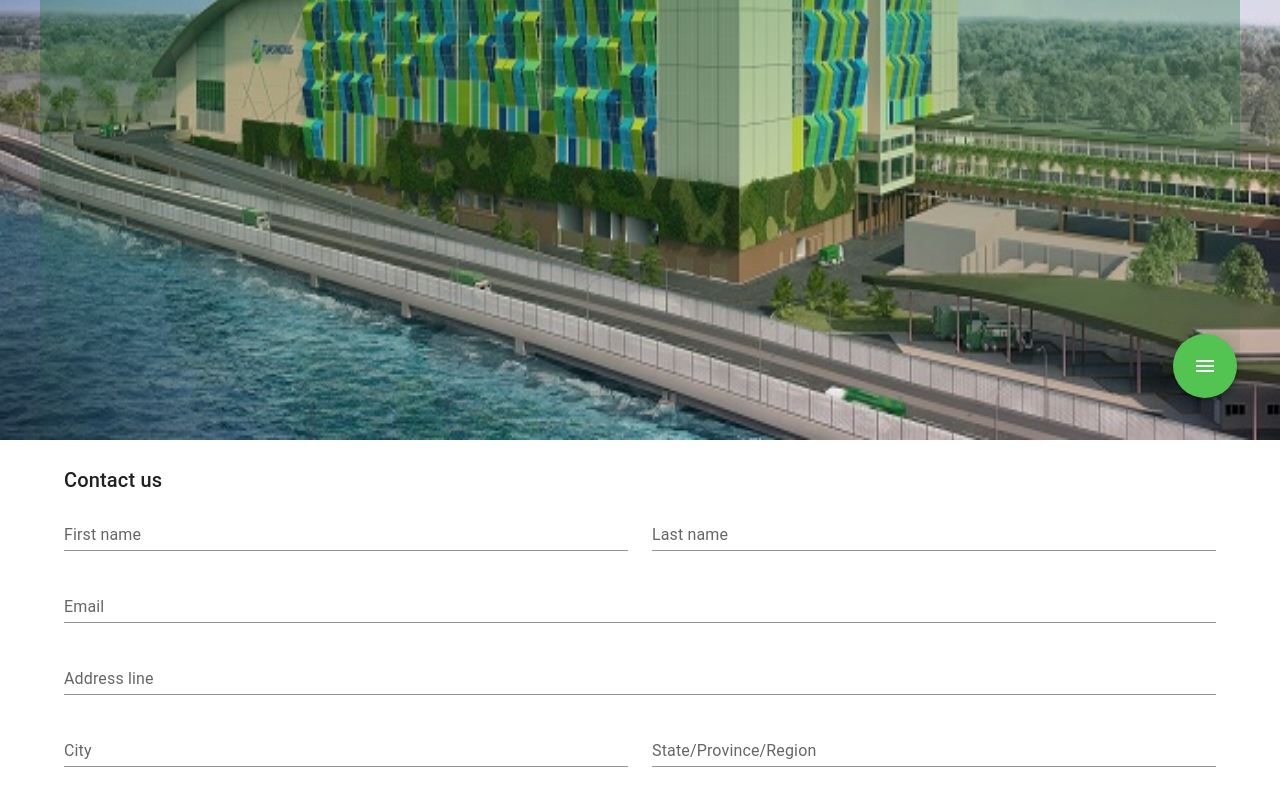
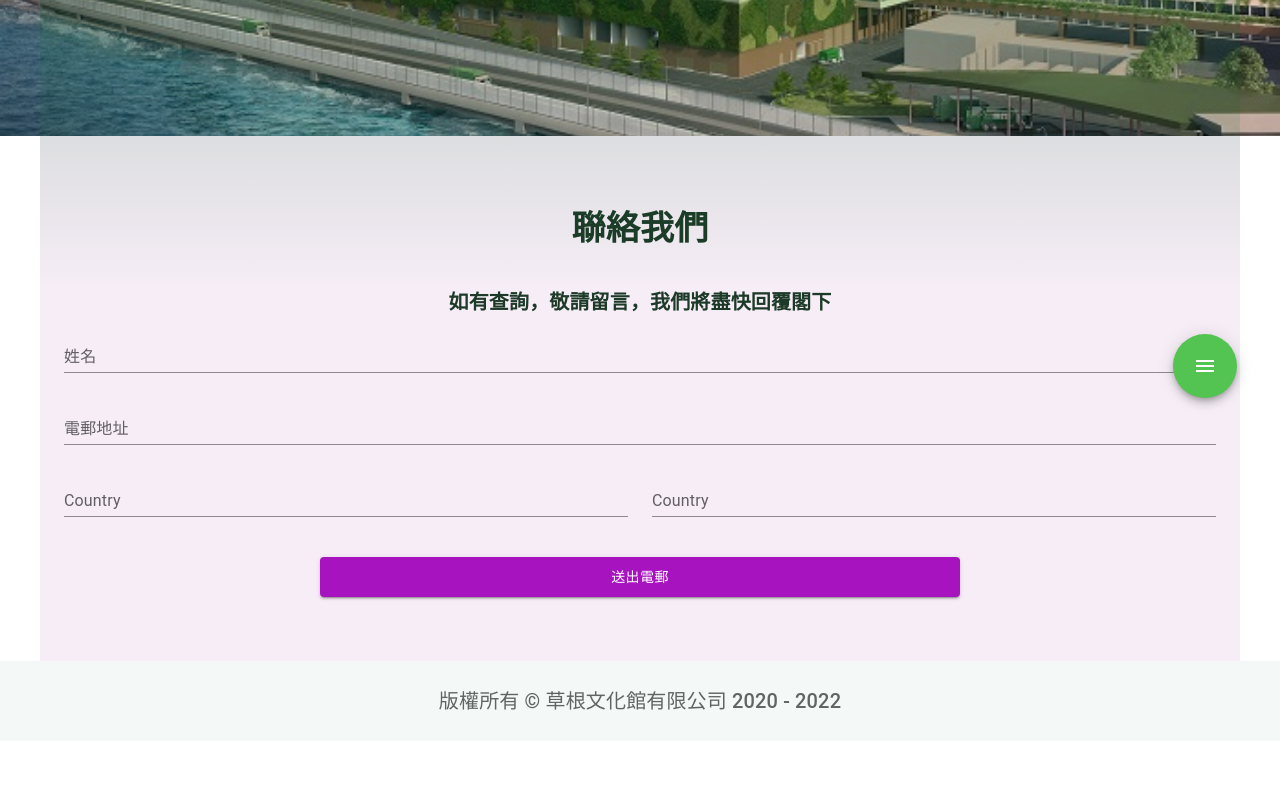
Before and after one commit to burkaslarry/gchhk_website_v2, a Next.js app: page / in a window 1280 px wide. Shown: the part 360-1160 px from the top of the page. After the commit the page ends 1101 px from the top, so only its background shows below. Built offline with nearby package versions, Linux system fonts and the light colour scheme.

Commit message:
feat: contact us styling

```diff
--- a/components/ui/ContactForm.jsx
+++ b/components/ui/ContactForm.jsx
@@ -5,6 +5,19 @@ import { FormHelperText, Typography } from "@mui/material";
 import CheckCircleIcon from "@mui/icons-material/CheckCircle";
 import { green } from "@mui/material/colors";
 import { useForm } from "react-hook-form";
+
+const inputFillChecking = {
+  titleName: "姓名",
+  titleEmail: "電郵地址",
+  titleDonate: "捐款事宜",
+  titleGeneral: "一般查詢",
+  titleContent: "內容",
+  titleColor: "#1C3A27",
+  nonEmptyMessage: "必須填寫",
+  placeholder: "請填寫",
+  max40: "最多填40字母",
+  invalidEmail: "必須符合電郵地址格式，如 sjkelvin23@gmail.com",
+};
 
 const ContactForm = () => {
   const {
@@ -29,17 +42,21 @@ const ContactForm = () => {
   return (
     <form onSubmit={handleSubmit(onSubmit)}>
       <Grid container spacing={3}>
-        <Grid item xs={12} sm={6}>
+        <Grid item xs={12}>
           <TextField
             {...register("firstName", {
-              required: { value: true, message: "Field is required" },
+              required: {
+                value: true,
+                message: inputFillChecking.nonEmptyMessage,
+              },
               maxLength: {
-                value: 20,
-                message: "exceeded the limit of 20 characters",
+                value: 40,
+                message: inputFillChecking.max40,
               },
             })}
             id="firstName"
-            label="First name"
+            placeholder={inputFillChecking.placeholder}
+            label={inputFillChecking.titleName}
             fullWidth
             autoComplete="given-name"
             variant="standard"
@@ -49,38 +66,21 @@ const ContactForm = () => {
             <FormHelperText error>{errors.firstName?.message}</FormHelperText>
           )}
         </Grid>
-        <Grid item xs={12} sm={6}>
-          <TextField
-            {...register("lastName", {
-              required: { value: true, message: "Field is required" },
-              maxLength: {
-                value: 20,
-                message: "exceeded the limit of 20 characters",
-              },
-            })}
-            id="lastName"
-            label="Last name"
-            fullWidth
-            autoComplete="family-name"
-            variant="standard"
-            error={!!errors.lastName}
-          />
-          {errors.lastName && (
-            <FormHelperText error>{errors.lastName?.message}</FormHelperText>
-          )}
-        </Grid>
 
         <Grid item xs={12}>
           <TextField
             {...register("email", {
-              required: { value: true, message: "Field is required" },
+              required: {
+                value: true,
+                message: inputFillChecking.nonEmptyMessage,
+              },
               pattern: {
                 value: /^[A-Z0-9._%+-]+@[A-Z0-9.-]+\.[A-Z]{2,}$/i,
-                message: "invalid email address",
+                message: inputFillChecking.invalidEmail,
               },
             })}
             id="email"
-            label="Email"
+            label={inputFillChecking.titleEmail}
             fullWidth
             autoComplete="email"
             variant="standard"
@@ -88,54 +88,6 @@ const ContactForm = () => {
           />
           {errors.email && (
             <FormHelperText error>{errors.email?.message}</FormHelperText>
-          )}
-        </Grid>
-        <Grid item xs={12}>
-          <TextField
-            {...register("address", {
-              required: { value: true, message: "Field is required" },
-            })}
-            id="address"
-            label="Address line"
-            fullWidth
-            autoComplete="street-address"
-            variant="standard"
-            error={!!errors.address}
-          />
-          {errors.address && (
-            <FormHelperText error>{errors.address?.message}</FormHelperText>
-          )}
-        </Grid>
-        <Grid item xs={12} sm={6}>
-          <TextField
-            {...register("city", {
-              required: { value: true, message: "Field is required" },
-            })}
-            id="city"
-            label="City"
-            fullWidth
-            autoComplete="address-level2"
-            variant="standard"
-            error={!!errors.city}
-          />
-          {errors.city && (
-            <FormHelperText error>{errors.city?.message}</FormHelperText>
-          )}
-        </Grid>
-        <Grid item xs={12} sm={6}>
-          <TextField
-            {...register("state", {
-              required: { value: true, message: "Field is required" },
-            })}
-            id="state"
-            label="State/Province/Region"
-            fullWidth
-            autoComplete="address-level1"
-            variant="standard"
-            error={!!errors.state}
-          />
-          {errors.state && (
-            <FormHelperText error>{errors.state?.message}</FormHelperText>
           )}
         </Grid>
         <Grid item xs={12} sm={6}>
@@ -152,9 +104,33 @@ const ContactForm = () => {
             <FormHelperText error>{errors.country?.message}</FormHelperText>
           )}
         </Grid>
-        <Grid item xs={12}>
-          <Button type="submit" variant="contained">
-            Submit
+        <Grid item xs={12} sm={6}>
+          <TextField
+            {...register("country", { required: true })}
+            id="country"
+            label="Country"
+            fullWidth
+            autoComplete="country"
+            variant="standard"
+            error={!!errors.country}
+          />
+          {errors.country && (
+            <FormHelperText error>{errors.country?.message}</FormHelperText>
+          )}
+        </Grid>
+        <Grid
+          item
+          xs={12}
+          container
+          justifyContent="center"
+          alignItems="center"
+        >
+          <Button
+            type="submit"
+            variant="contained"
+            sx={{ width: "50vw", padding: 1, margin: 2 }}
+          >
+            送出電郵
           </Button>
         </Grid>
       </Grid>
--- a/components/ui/ContactUs.jsx
+++ b/components/ui/ContactUs.jsx
@@ -5,10 +5,29 @@ import ContactForm from "../ui/ContactForm";
 
 export default function ContactUs() {
   return (
-    <Container>
-      <Typography variant="h6" gutterBottom sx={{ paddingTop: 3 }}>
-        Contact us
+    <Container sx={{ bgcolor: "#F6EDF6", p: 6 }}>
+      <Typography
+        variant="h4"
+        gutterBottom
+        color={"#1C3A27"}
+        fontWeight="700"
+        sx={{ paddingTop: 3 }}
+        align="center"
+      >
+        聯絡我們
       </Typography>
+
+      <Typography
+        variant="h6"
+        gutterBottom
+        color={"#1C3A27"}
+        fontWeight="700"
+        sx={{ paddingTop: 3 }}
+        align="center"
+      >
+        如有查詢，敬請留言，我們將盡快回覆閣下
+      </Typography>
+
       <ContactForm />
     </Container>
   );
--- a/components/ui/Copyright.jsx
+++ b/components/ui/Copyright.jsx
@@ -2,11 +2,11 @@ import { Link, Typography } from "@mui/material";
 
 export function Copyright() {
   return (
-    <Typography variant="h4" color="text.secondary" align="center">
+    <Typography variant="h6" color="text.secondary" align="center">
       {"版權所有 © "}
       {"草根文化館有限公司 2020 - "}
       {new Date().getFullYear()}
-      {"."}
+      {""}
     </Typography>
   );
 }
--- a/components/ui/Footer.jsx
+++ b/components/ui/Footer.jsx
@@ -4,7 +4,7 @@ import { Copyright } from "./Copyright";
 
 const Footer = () => {
   return (
-    <Box sx={{ bgcolor: "background.paper", p: 6 }} component="footer">
+    <Box sx={{ bgcolor: "#F4F9F8", p: 3 }} component="footer">
       <Copyright />
     </Box>
   );
--- a/pages/index.tsx
+++ b/pages/index.tsx
@@ -47,25 +47,32 @@ const Home: NextPage = () => {
   return (
     <Layout>
       {/* Hero unit */}
-      <section className={styles.banner}>
+
+      <Box
+        sx={{
+          position: "relative",
+          alignItems: "center",
+          justifyContent: "center",
+          display: "flex",
+          width: "100%",
+          height: "496px",
+          background: "#123456",
+        }}
+      >
         <Image
           layout="fill"
+          objectFit="cover"
           alt="Cover Picture"
           src={banner}
           placeholder="blur"
-          width={700}
-          height={475}
-          sizes="80vw"
           quality={100}
         />
         <Container className={styles.container_translucent}>
-          <h1>My awesome website</h1>
-          <h2>Look at this website and bask in its amazing glory!</h2>
-          <a href="https://example.com/" className={styles.btn}>
-            Go ahead...
-          </a>
+          <Typography variant="h6" align="center">
+            Welcome
+          </Typography>
         </Container>
-      </section>
+      </Box>
 
       <section id="contact">
         <ContactUs />
--- a/styles/Home.module.css
+++ b/styles/Home.module.css
@@ -1,12 +1,5 @@
 .container {
   padding: 0 2rem;
-}
-
-.container_translucent {
-  opacity: 0.6;
-  width: 100vw;
-  height: 100vh;
-  background: linear-gradient(180deg, #0c632f -5.54%, rgba(1, 22, 19, 0) 100%);
 }
 
 .center_cropped {
@@ -18,7 +11,7 @@
 
 .main {
   min-height: 100vh;
-  padding: 4rem 0;
+  padding: 0rem 0;
   flex: 1;
   display: flex;
   flex-direction: column;
@@ -144,12 +137,13 @@
 
 .banner {
   /* Sizing */
-  width: 100vw;
-  height: 100vh;
+  width: "100vw";
+  height: auto;
   /* Flexbox stuff */
   display: flex;
   justify-content: center;
   align-items: center;
+  position: "relative";
 
   /* Text styles */
   text-align: center;
@@ -164,8 +158,12 @@
   background-attachment: fixed;
 }
 
-.container {
+.container_translucent {
+  opacity: 0.6;
+  width: 100vw;
+  height: 100vh;
   z-index: 10;
+  background: linear-gradient(180deg, #0c632f -5.54%, rgba(1, 22, 19, 0) 100%);
 }
 
 .btn {
@@ -174,3 +172,13 @@
   border-radius: 30px;
   background-color: #00000075;
 }
+
+/* for change border color*/
+.MuiOutlinedInput-root.Mui-focused .MuiOutlinedInput-notchedOutline {
+  border-color: #5ea841 !important;
+}
+
+/*for change label color in focus state*/
+.MuiFormLabel-root.Mui-focused {
+  color: #212121 !important;
+}
--- a/utils/theme.js
+++ b/utils/theme.js
@@ -3,16 +3,16 @@ import { createTheme } from "@mui/material/styles";
 export const theme = createTheme({
   palette: {
     primary: {
-			main: "#08c",
+      main: "#A714BF",
     },
     secondary: {
-			light: '#0066ff',
-			main: '#0044ff',
+      light: "#A714BF",
+      main: "#A714BF",
       // dark: will be calculated from palette.secondary.main,
-			contrastText: '#ffcc00',
+      contrastText: "#ffcc00",
     },
     success: {
-			main: '#2e7d32',
+      main: "#2e7d32",
     },
   },
 });
```
Also changed, not shown: assets/image2_center.jpg (added), public/image2.jpg (added). Lines whose indentation alone changed are shown as unchanged.
